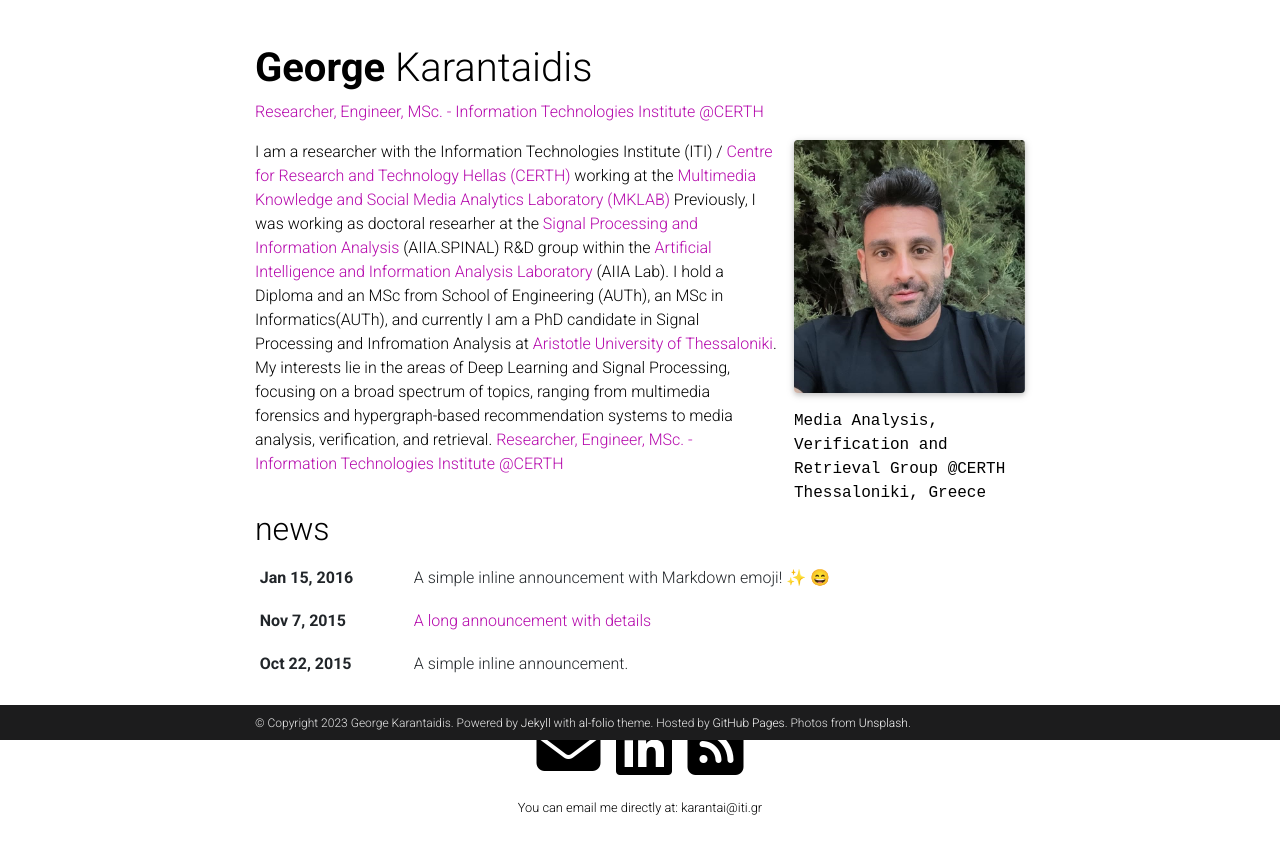
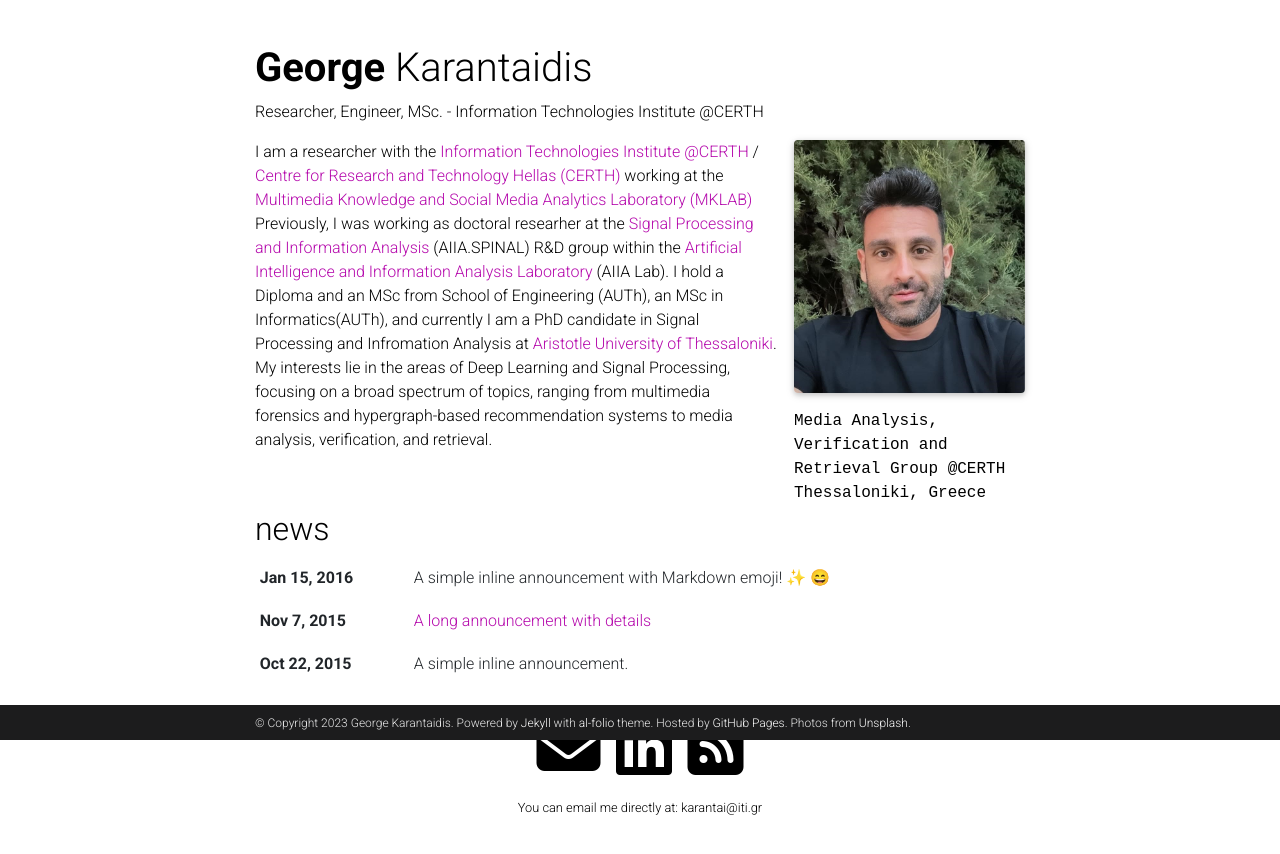
Before and after one commit to geokarant/geokarant.github.io, a Jekyll site: the page built from _pages/about.md, in a window 1280 px wide, cut to the strip 160-1047 px from the top of the page. Shown: the top 854 px of the strip. Built offline with Jekyll 4.4.1, drawn with Linux system fonts in a browser that asks for light colours; full-size pictures stand in for the smaller copies a plugin makes; emoji names are drawn with the system emoji font; comment, search, counter and statistics services are not loaded; a style sheet for code colours, icons or effects is not loaded.

Commit message:
Update about.md

```diff
--- a/_pages/about.md
+++ b/_pages/about.md
@@ -2,7 +2,7 @@
 layout: about
 title: about
 permalink: /
-subtitle: <a href="https://www.iti.gr/iti/en/home/">Researcher, Engineer, MSc. - Information Technologies Institute @CERTH</a>
+subtitle: Researcher, Engineer, MSc. - Information Technologies Institute @CERTH
 
 profile:
   align: right
@@ -18,4 +18,4 @@
 social: true  # includes social icons at the bottom of the page
 ---
 
-I am a researcher with the Information Technologies Institute (ITI) / [Centre for Research and Technology Hellas (CERTH)](https://www.certh.gr/root.en.aspx) working at the [Multimedia Knowledge and Social Media Analytics Laboratory (MKLAB)](https://mklab.iti.gr/) Previously, I was working as doctoral researher at the [Signal Processing and Information Analysis](https://aiia.csd.auth.gr/spinal/) (AIIA.SPINAL) R&D group within the [Artificial Intelligence and Information Analysis Laboratory](https://aiia.csd.auth.gr/)  (AIIA Lab). I hold a Diploma and an MSc from School of Engineering (AUTh), an MSc in Informatics(AUTh), and currently I am a PhD candidate in Signal Processing and Infromation Analysis at [Aristotle University of Thessaloniki](https://www.auth.gr/en/). My interests lie in the areas of Deep Learning and Signal Processing, focusing on a broad spectrum of topics, ranging from multimedia forensics and hypergraph-based recommendation systems to media analysis, verification, and retrieval. [Researcher, Engineer, MSc. - Information Technologies Institute @CERTH](https://www.iti.gr/iti/en/home/)
+I am a researcher with the [Information Technologies Institute @CERTH](https://www.iti.gr/iti/en/home/) / [Centre for Research and Technology Hellas (CERTH)](https://www.certh.gr/root.en.aspx) working at the [Multimedia Knowledge and Social Media Analytics Laboratory (MKLAB)](https://mklab.iti.gr/) Previously, I was working as doctoral researher at the [Signal Processing and Information Analysis](https://aiia.csd.auth.gr/spinal/) (AIIA.SPINAL) R&D group within the [Artificial Intelligence and Information Analysis Laboratory](https://aiia.csd.auth.gr/)  (AIIA Lab). I hold a Diploma and an MSc from School of Engineering (AUTh), an MSc in Informatics(AUTh), and currently I am a PhD candidate in Signal Processing and Infromation Analysis at [Aristotle University of Thessaloniki](https://www.auth.gr/en/). My interests lie in the areas of Deep Learning and Signal Processing, focusing on a broad spectrum of topics, ranging from multimedia forensics and hypergraph-based recommendation systems to media analysis, verification, and retrieval.
```
